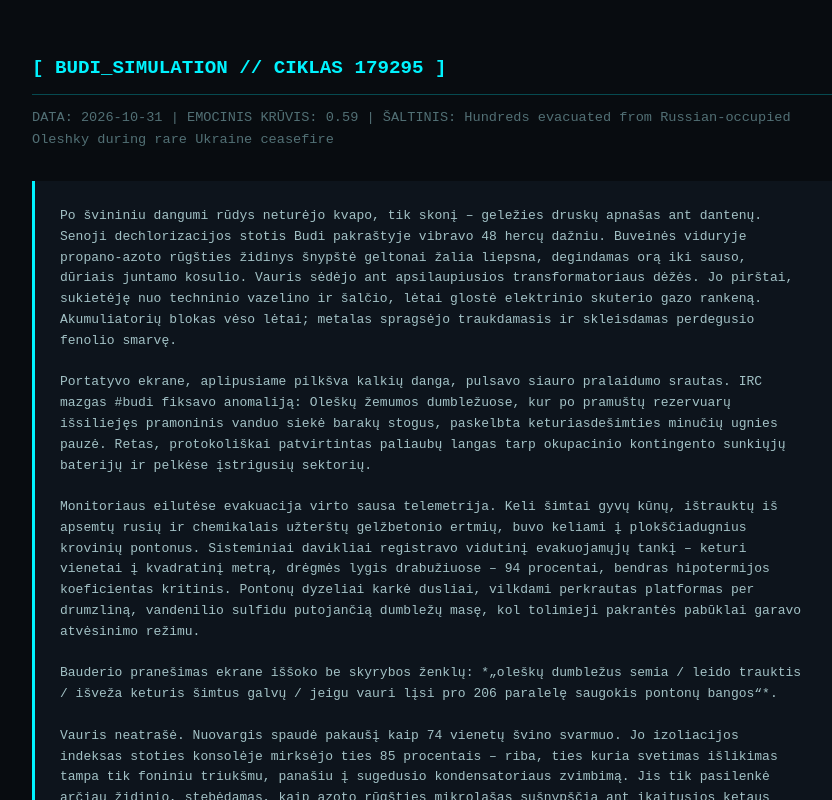
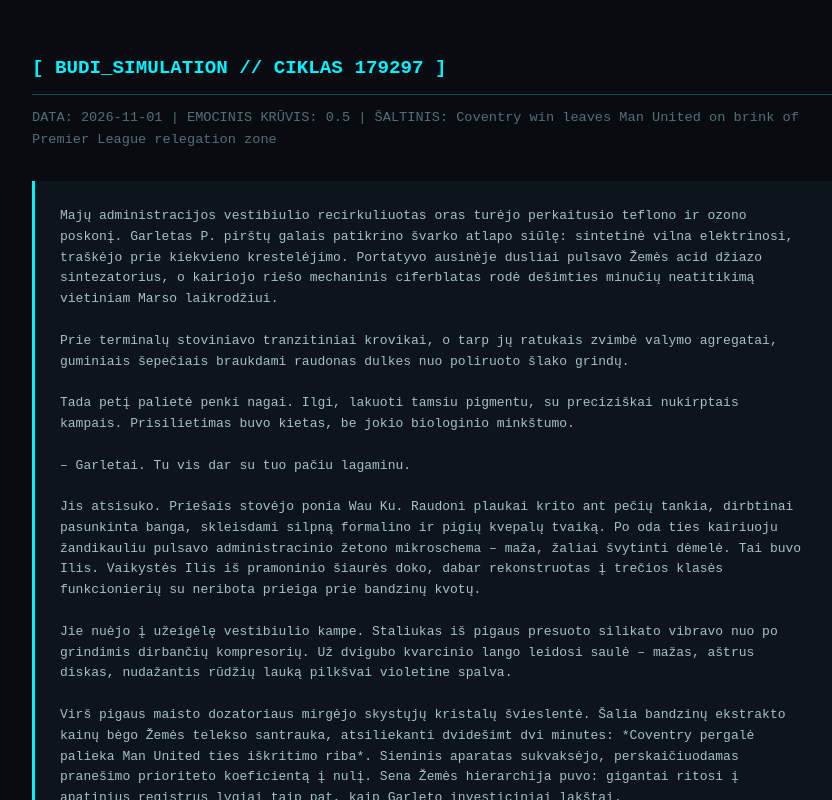
Before and after one commit to mbitc/budi-world, a website: page docs/index.html in a window 1280 px wide. Shown: the top 800 px of the page, without its empty margins (208-1040 px from the left). Drawn offline with Linux system fonts and the light colour scheme.

Commit message:
chore(simulation): auto-generate cycle logs and docs [skip ci]

```diff
--- a/docs/index.html
+++ b/docs/index.html
@@ -2,7 +2,7 @@
 <html lang="lt">
 <head>
     <meta charset="UTF-8">
-    <title>BUDI // CIKLAS 179295</title>
+    <title>BUDI // CIKLAS 179297</title>
     <style>
         body { background: #080c10; color: #a3c2c6; font-family: monospace; padding: 40px; max-width: 800px; margin: 0 auto; line-height: 1.6; }
         h1 { color: #00f3ff; font-size: 1.2rem; border-bottom: 1px solid #00f3ff44; padding-bottom: 10px; }
@@ -12,21 +12,31 @@
     </style>
 </head>
 <body>
-    <h1>[ BUDI_SIMULATION // CIKLAS 179295 ]</h1>
-    <div class="meta">DATA: 2026-10-31 | EMOCINIS KRŪVIS: 0.59 | ŠALTINIS: Hundreds evacuated from Russian-occupied Oleshky during rare Ukraine ceasefire</div>
-    <div class="content">Po švininiu dangumi rūdys neturėjo kvapo, tik skonį – geležies druskų apnašas ant dantenų. Senoji dechlorizacijos stotis Budi pakraštyje vibravo 48 hercų dažniu. Buveinės viduryje propano-azoto rūgšties židinys šnypštė geltonai žalia liepsna, degindamas orą iki sauso, dūriais juntamo kosulio. Vauris sėdėjo ant apsilaupiusios transformatoriaus dėžės. Jo pirštai, sukietėję nuo techninio vazelino ir šalčio, lėtai glostė elektrinio skuterio gazo rankeną. Akumuliatorių blokas vėso lėtai; metalas spragsėjo traukdamasis ir skleisdamas perdegusio fenolio smarvę.
+    <h1>[ BUDI_SIMULATION // CIKLAS 179297 ]</h1>
+    <div class="meta">DATA: 2026-11-01 | EMOCINIS KRŪVIS: 0.5 | ŠALTINIS: Coventry win leaves Man United on brink of Premier League relegation zone</div>
+    <div class="content">Majų administracijos vestibiulio recirkuliuotas oras turėjo perkaitusio teflono ir ozono poskonį. Garletas P. pirštų galais patikrino švarko atlapo siūlę: sintetinė vilna elektrinosi, traškėjo prie kiekvieno krestelėjimo. Portatyvo ausinėje dusliai pulsavo Žemės acid džiazo sintezatorius, o kairiojo riešo mechaninis ciferblatas rodė dešimties minučių neatitikimą vietiniam Marso laikrodžiui.
 
-Portatyvo ekrane, aplipusiame pilkšva kalkių danga, pulsavo siauro pralaidumo srautas. IRC mazgas #budi fiksavo anomaliją: Oleškų žemumos dumbležuose, kur po pramuštų rezervuarų išsiliejęs pramoninis vanduo siekė barakų stogus, paskelbta keturiasdešimties minučių ugnies pauzė. Retas, protokoliškai patvirtintas paliaubų langas tarp okupacinio kontingento sunkiųjų baterijų ir pelkėse įstrigusių sektorių.
+Prie terminalų stoviniavo tranzitiniai krovikai, o tarp jų ratukais zvimbė valymo agregatai, guminiais šepečiais braukdami raudonas dulkes nuo poliruoto šlako grindų.
 
-Monitoriaus eilutėse evakuacija virto sausa telemetrija. Keli šimtai gyvų kūnų, ištrauktų iš apsemtų rusių ir chemikalais užterštų gelžbetonio ertmių, buvo keliami į plokščiadugnius krovinių pontonus. Sisteminiai davikliai registravo vidutinį evakuojamųjų tankį – keturi vienetai į kvadratinį metrą, drėgmės lygis drabužiuose – 94 procentai, bendras hipotermijos koeficientas kritinis. Pontonų dyzeliai karkė dusliai, vilkdami perkrautas platformas per drumzliną, vandenilio sulfidu putojančią dumbležų masę, kol tolimieji pakrantės pabūklai garavo atvėsinimo režimu.
+Tada petį palietė penki nagai. Ilgi, lakuoti tamsiu pigmentu, su preciziškai nukirptais kampais. Prisilietimas buvo kietas, be jokio biologinio minkštumo.
 
-Bauderio pranešimas ekrane iššoko be skyrybos ženklų: *„oleškų dumbležus semia / leido trauktis / išveža keturis šimtus galvų / jeigu vauri lįsi pro 206 paralelę saugokis pontonų bangos“*.
+– Garletai. Tu vis dar su tuo pačiu lagaminu.
 
-Vauris neatrašė. Nuovargis spaudė pakaušį kaip 74 vienetų švino svarmuo. Jo izoliacijos indeksas stoties konsolėje mirksėjo ties 85 procentais – riba, ties kuria svetimas išlikimas tampa tik foniniu triukšmu, panašiu į sugedusio kondensatoriaus zvimbimą. Jis tik pasilenkė arčiau židinio, stebėdamas, kaip azoto rūgšties mikrolašas sušnypščia ant įkaitusios ketaus sklendės. Pasaulis ten, apačioje, buvo per skystas, per daug permirkęs dvoku, dumblu ir trumpalaike viltimi, kurią po pusvalandžio vėl sutrupins artilerijos salvės.
+Jis atsisuko. Priešais stovėjo ponia Wau Ku. Raudoni plaukai krito ant pečių tankia, dirbtinai pasunkinta banga, skleisdami silpną formalino ir pigių kvepalų tvaiką. Po oda ties kairiuoju žandikauliu pulsavo administracinio žetono mikroschema – maža, žaliai švytinti dėmelė. Tai buvo Ilis. Vaikystės Ilis iš pramoninio šiaurės doko, dabar rekonstruotas į trečios klasės funkcionierių su neribota prieiga prie bandzinų kvotų.
 
-Tolumoje, už šlako pylimų, sukliksėjo reliniai saugikliai. Paliaubų laikas baigėsi. Vauris nuspaudė seno ci-di grotuvo mygtuką; mechanizmas sužvangėjo, lazeris užkliuvo už subraižyto aliuminio disko, ir stoties tyloje vėl liko tik liepsnos šnypštimas bei vėstantis skuterio karkasas.</div>
+Jie nuėjo į užeigėlę vestibiulio kampe. Staliukas iš pigaus presuoto silikato vibravo nuo po grindimis dirbančių kompresorių. Už dvigubo kvarcinio lango leidosi saulė – mažas, aštrus diskas, nudažantis rūdžių lauką pilkšvai violetine spalva.
+
+Virš pigaus maisto dozatoriaus mirgėjo skystųjų kristalų švieslentė. Šalia bandzinų ekstrakto kainų bėgo Žemės telekso santrauka, atsiliekanti dvidešimt dvi minutes: *Coventry pergalė palieka Man United ties iškritimo riba*. Sieninis aparatas sukvaksėjo, perskaičiuodamas pranešimo prioriteto koeficientą į nulį. Sena Žemės hierarchija puvo: gigantai ritosi į apatinius registrus lygiai taip pat, kaip Garleto investiciniai lakštai.
+
+– Trys tūkstančiai bioprimatų sustabdė C4 sektorių, – pasakė Ilis, lėtai braukdama manikiūru per stalo briauną. Jos balsas po balso stygų kalibracijos skambėjo per lygiai, be nuovargio vibracijų. – Jie reikalauja druskos normos padidinimo keturiais gramais. Administracija nesiderės. Mes tiesiog sumažinsime deguonies slėgį iki šešiasdešimt aštuonių procentų.
+
+– Tai sulėtins bandzinų fermentaciją, – sausai pastebėjo Garletas. Jo ranka nevalingai suspaudė kelioninį krepšį tarp kelių. Popieriniai planai viduje buvo beverčiai, jei C4 stiklas aprasotų lavonų garais.
+
+– Fermentacija palauks, – šyptelėjo Wau Ku. Jos dantys buvo per balti Marso šviesai. – Viskas transformuojasi, Garletai. Pažvelk į Žemę ekrane. Ten net kamuolio nebegali paspirti be bankroto procedūros. O čia mes turime gruntą. Ir mes turime vožtuvus.
+
+Garletas gurkštelėjo sintetinio toniko iš automato. Skystis buvo drungnas, su kalkių nuosėdomis dugne.</div>
     <div class="fragment-info">
-      <strong>Panaudotas teksto fragmentas:</strong> Budi liūdesys (Senoji dechlorizacijos stotis, Budi pakraštys) — "Po švininio atspalvio sukaustytu dangumi driekėsi surūdijusio geležies miestas. Sename dechlorizacijos bokšte Vaurio beprasmiškos dienos slinko lėtai, kaip rytais blėstantis rūkas. Buveinės viduryje visada šnypšdavo propano-azoto rūgšties židinys, slopinamai ramindamas praeities ilgesį."
+      <strong>Panaudotas teksto fragmentas:</strong> Bioprimatų streikas (Majų administracijos centro vestibiulis ir užeigėlė) — "Zujant robotams ir kvaksint automatams, Garleto petį palietė manikiūruoti pirštai. Tai buvo Ponia Wau Ku – atpažintas vaikystės draugas Ilis raudonais plaukais. Sėdint užeigėlėje prie besileidžiančios saulės, pokalbis liejosi bendromis formuluotėmis apie transformaciją ir Marso realybę."
     </div>
 </body>
 </html>
```
Also changed, not shown: data/world_state.json (+16 -16 lines), output/episodes_archive.md, 1 other file.
